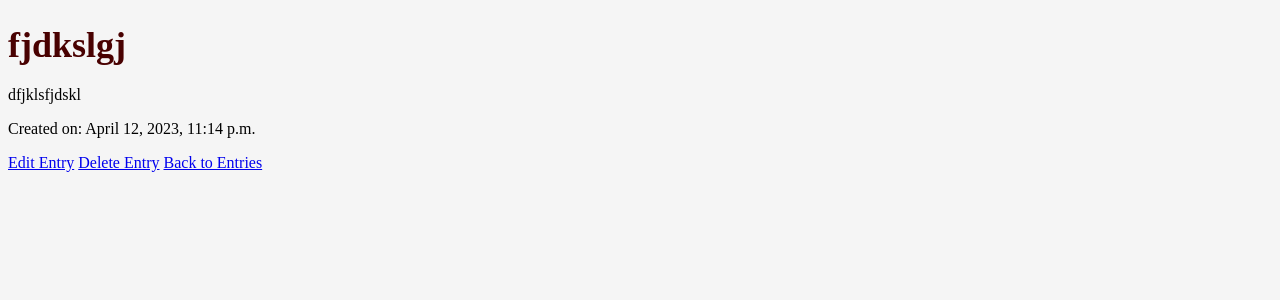
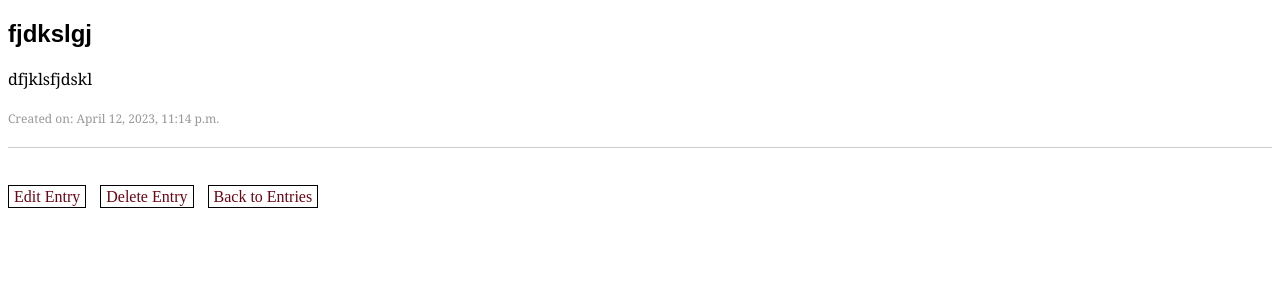
Before and after one commit to mowen24/appdev2final, a Django app: page /diary/1/ in a window 1280 px wide. Shown: the top 300 px of the page. Run offline with Django 4.2, Linux system fonts and the light colour scheme; a user stored in the database is signed in; data comes from the database, SQL or seed files in the repository; both versions use the stored data as it was after the commit.

Commit message:
Final touches to CSS styling

```diff
--- a/diary/static/diary/styles.css
+++ b/diary/static/diary/styles.css
@@ -1,55 +1,90 @@
-/* Set the background color for the body */
-body {
-  background-color: #f5f5f5;
+.container {
+	max-width: 800px;
+	margin: 40px auto;
+	padding: 0 20px;
+	line-height: 1.6;
 }
 
-/* Style the page title */
 h1 {
-  color: #490101;
-  font-size: 36px;
+	font-family: Arial, sans-serif;
+	font-weight: bold;
+	margin: 20px 0 10px;
+}
+
+p {
+	font-family: Georgia, serif;
+	font-size: 18px;
+	margin: 10px 0;
+}
+
+a {
+  color: #6e0311;
+  text-decoration: none;
+}
+
+a:hover {
+  text-decoration: underline;
+}
+
+nav a {
+  margin-right: 10px;
+  border: 1px solid #000;
+  padding: 2px 5px;
+  text-decoration: none;
+}
+
+nav a:hover {
+  background-color: #ccc;
+  text-decoration: none;
+}
+
+/* Form styles */
+form label {
+	display: block;
+	margin-bottom: 5px;
+}
+
+form input[type="text"],
+form input[type="password"],
+form textarea {
+	display: block;
+	width: 100%;
+	padding: 10px;
+	border: 1px solid #ccc;
+	border-radius: 4px;
+	margin-bottom: 10px;
+}
+
+form input[type="submit"] {
+	background-color: #333;
+	color: #fff;
+	border: none;
+	padding: 10px 20px;
+	border-radius: 4px;
+	cursor: pointer;
+}
+
+form input[type="submit"]:hover {
+	background-color: #555;
+}
+
+/* Entry list styles */
+.entry {
+	margin-bottom: 40px;
+	border-bottom: 1px solid #ccc;
+}
+
+.entry h1 {
+	font-size: 24px;
   margin-bottom: 20px;
 }
 
-/* Style the form labels */
-label {
-  display: block;
-  font-weight: bold;
-  margin-bottom: 10px;
+.entry .date {
+	font-size: 12px;
+	color: #999;
+	margin: 20px 0;
 }
 
-/* Style the form inputs */
-input[type="text"],
-input[type="password"],
-textarea {
-  border: 1px solid #ccc;
-  border-radius: 4px;
-  padding: 10px;
-  width: 100%;
+.entry p {
+	font-size: 16px;
 }
-
-/* Style the form submit button */
-input[type="submit"],
-button {
-  background-color: #008cba;
-  border: none;
-  border-radius: 4px;
-  color: #fff;
-  cursor: pointer;
-  padding: 10px;
-}
-
-/* Style the entry list */
-ul {
-  list-style: none;
-  margin: 0;
-  padding: 0;
-}
-
-/* Style the individual entries */
-li {
-  background-color: #fff;
-  border: 1px solid #ccc;
-  border-radius: 4px;
-  margin-bottom: 10px;
-  padding: 10px;
-}
--- a/diary/templates/entry_confirm_delete.html
+++ b/diary/templates/entry_confirm_delete.html
@@ -12,6 +12,9 @@
         {% csrf_token %}
         <button type="submit">Yes, Delete</button>
     </form>
-    <a href="{% url 'entry_detail' entry.id %}">Cancel</a>
+    <nav>
+        <a href="{% url 'entry_detail' entry.id %}">Cancel</a>
+    </nav>
+
 </body>
 </html>
--- a/diary/templates/entry_detail.html
+++ b/diary/templates/entry_detail.html
@@ -6,11 +6,15 @@
     <link rel="stylesheet" type="text/css" href="{% static 'diary/styles.css' %}">
 </head>
 <body>
-    <h1>{{ entry.title }}</h1>
-    <p>{{ entry.content }}</p>
-    <p>Created on: {{ entry.created_at }}</p>
-    <a href="{% url 'entry_update' entry.id %}">Edit Entry</a>
-    <a href="{% url 'entry_delete' entry.id %}">Delete Entry</a>
-    <a href="{% url 'entry_list' %}">Back to Entries</a>
+    <div class="entry">
+        <h1>{{ entry.title }}</h1>
+        <p>{{ entry.content }}</p>
+        <p class="date">Created on: {{ entry.created_at }}</p>
+    </div>
+    <nav>
+        <a href="{% url 'entry_update' entry.id %}">Edit Entry</a>
+        <a href="{% url 'entry_delete' entry.id %}">Delete Entry</a>
+        <a href="{% url 'entry_list' %}">Back to Entries</a>
+    </nav>
 </body>
 </html>
--- a/diary/templates/entry_form.html
+++ b/diary/templates/entry_form.html
@@ -12,6 +12,9 @@
         {{ form.as_p }}
         <button type="submit">{% if edit %}Update Entry{% else %}Create Entry{% endif %}</button>
     </form>
-    <a href="{% url 'entry_list' %}">Back to Entries</a>
+    <nav>
+        <a href="{% url 'entry_list' %}">Back to Entries</a>
+    </nav>
+
 </body>
 </html>
```
Also changed, not shown: diary/templates/entry_list.html (+5 -2 lines), db.sqlite3.
